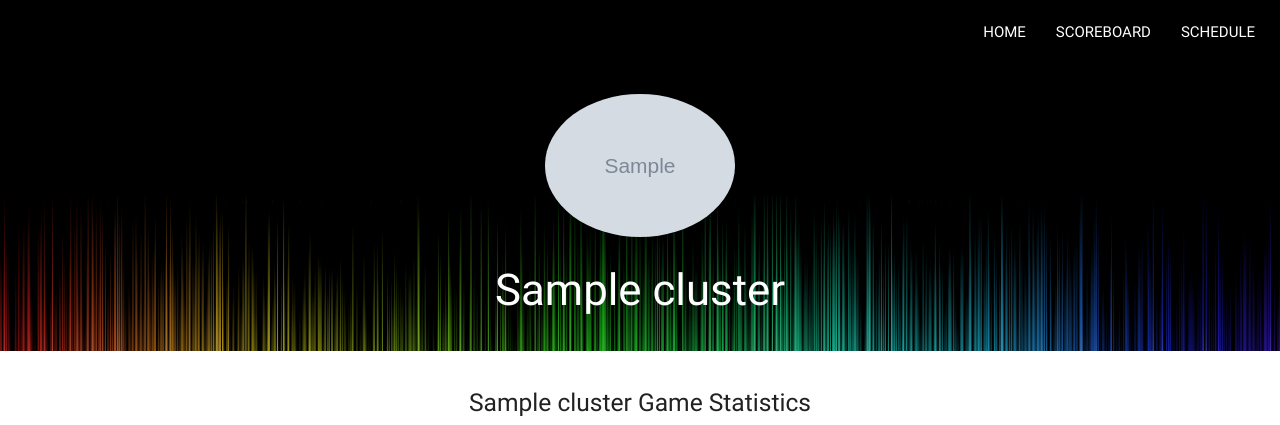
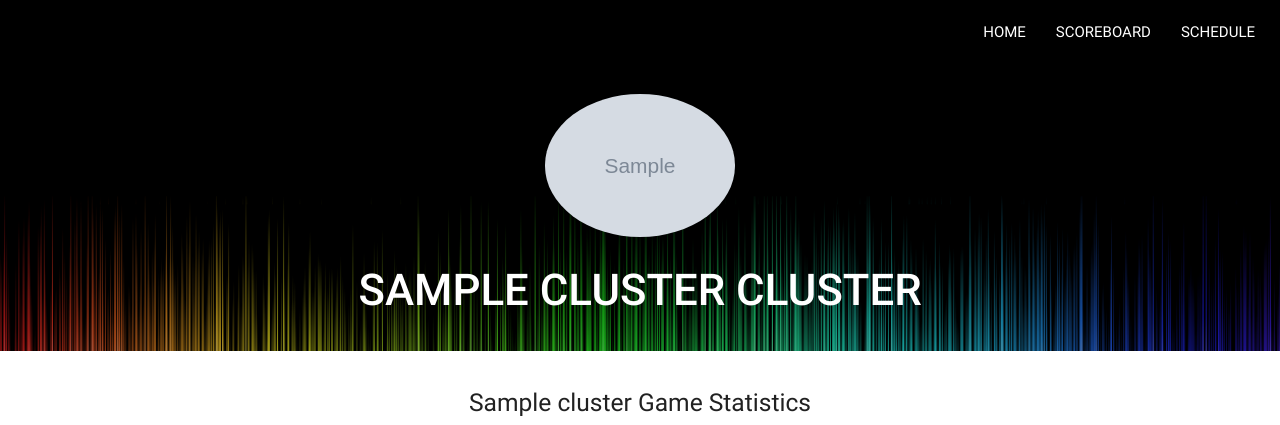
Before and after one commit to miriammariety/scoreboard, a Django app: page /cluster/sample in a window 1280 px wide. Shown: the top 425 px of the page. Run offline with Django 3.2, Linux system fonts and the light colour scheme; tables that the repository leaves empty hold one stand-in row (values such as "Sample post"); grey boxes marked "Sample" are stand-in pictures; some libraries are stand-ins or nearby versions.

Commit message:
Modified design in cluster page -miriam

```diff
--- a/live/templates/live/specpages/clusterpage.html
+++ b/live/templates/live/specpages/clusterpage.html
@@ -10,8 +10,8 @@
       <img class="circle" src="{{object.image.url}}" alt="" width="100%">
     </div>
   </div>
-  <div class="row white-text ">
-    <h3 class="center">{{object.name}}</h3>
+  <div class="row white-text">
+    <h3 class="center cluster-name">{{object.name}} CLUSTER</h3>
     <span class="center"></span>
   </div>
 </div>
--- a/scoreboard/static/scoreboard/css/style.css
+++ b/scoreboard/static/scoreboard/css/style.css
@@ -100,3 +100,8 @@ body {
 main {
     flex: 1 0 auto;
 }
+
+.cluster-name{
+    font-weight: 500;
+    text-transform: uppercase;
+}
```
